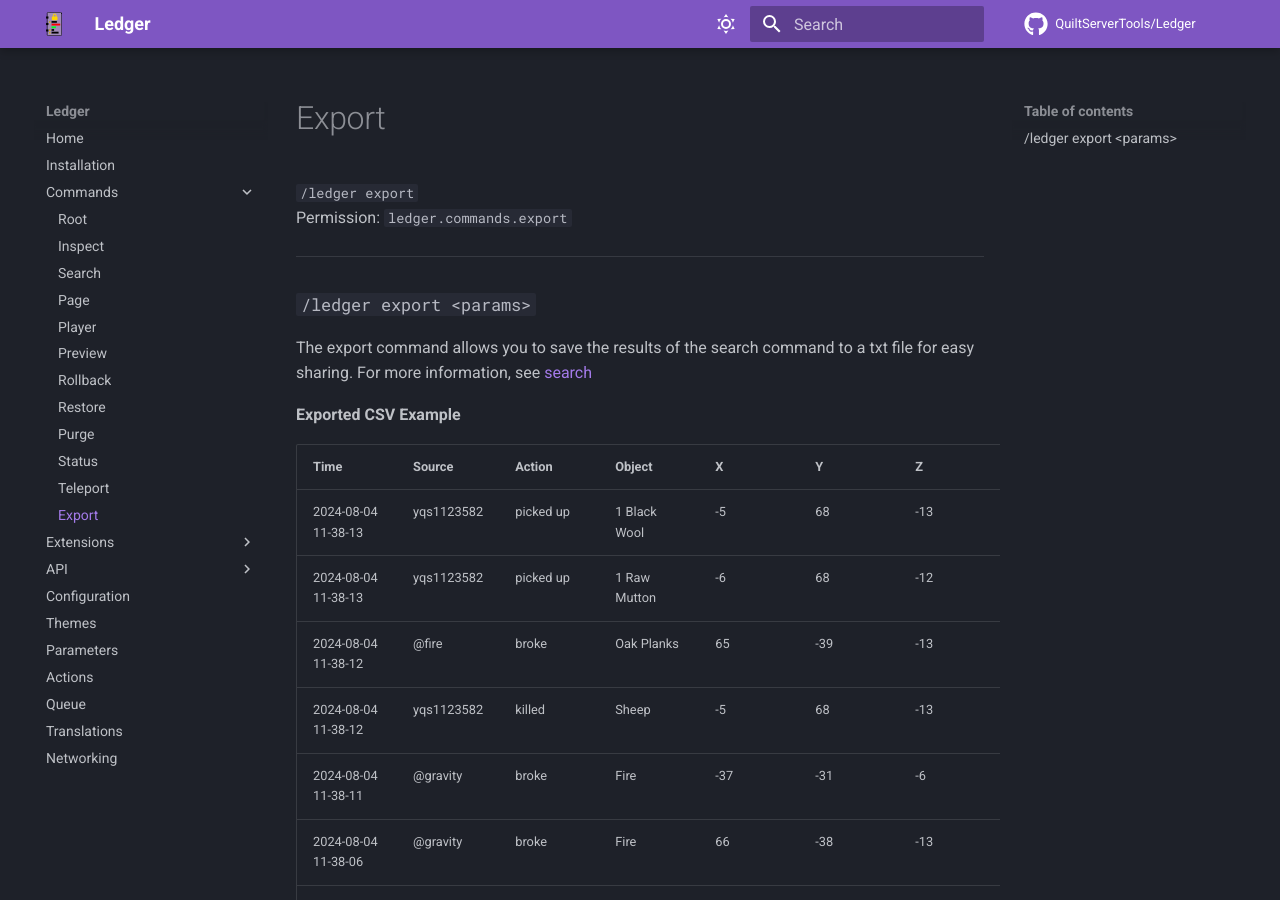
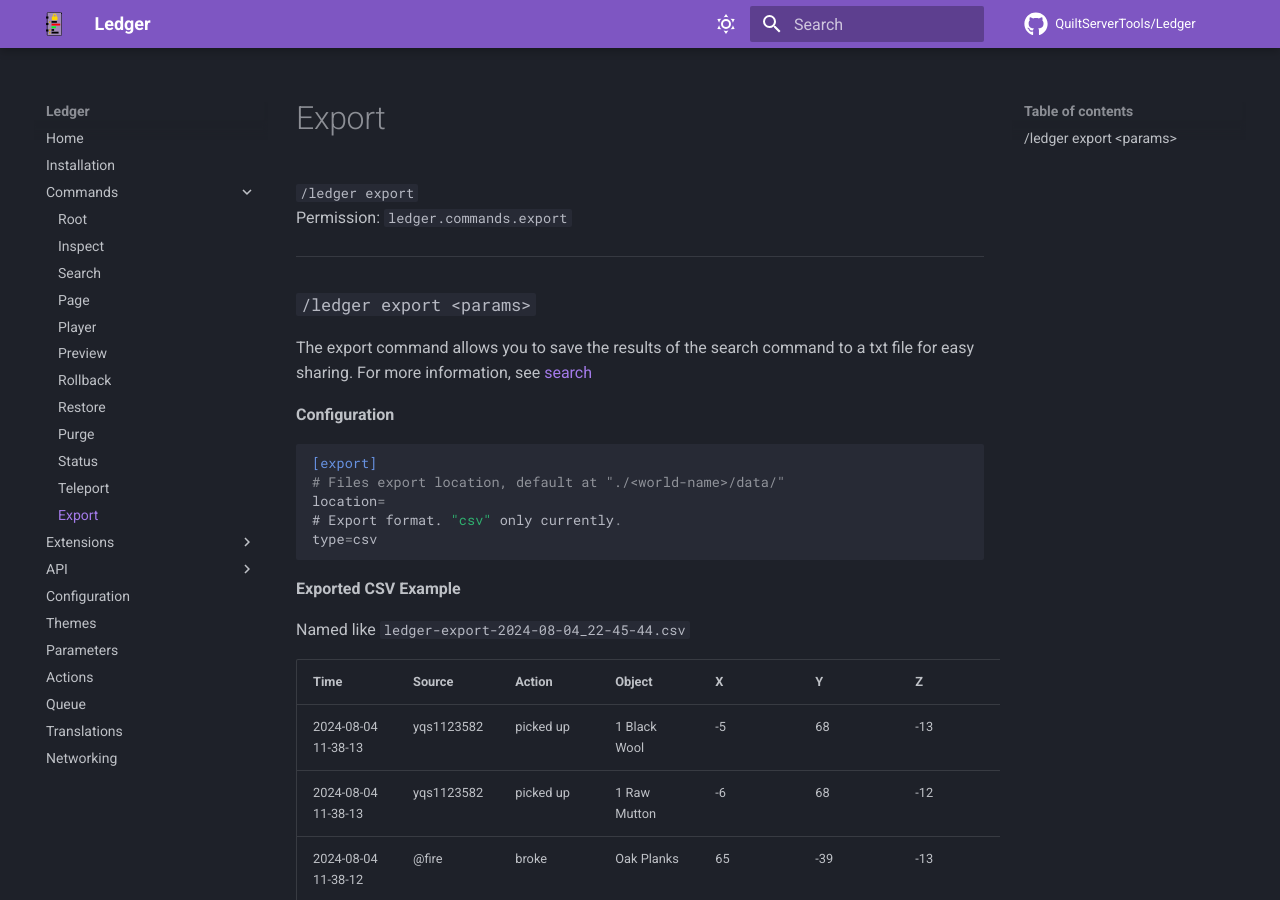
Before and after one commit to QuiltServerTools/Ledger, an MkDocs documentation site: the page built from docs/commands/export.md, in a window 1280 px wide and 900 px high. Built offline with MkDocs 1.6.1 and Material for MkDocs 9.7.7, drawn with Linux system fonts in a browser that asks for light colours; comment, search, counter and statistics services are not loaded; the version menu is left out.

Commit message:
change default export dir and more README

````diff
--- a/docs/commands/export.md
+++ b/docs/commands/export.md
@@ -8,7 +8,19 @@ Permission: `ledger.commands.export`
 The export command allows you to save the results of the search command to a txt file for easy sharing.
 For more information, see [search](../commands/search.md)
 
+**Configuration**
+
+```toml
+[export]
+# Files export location, default at "./<world-name>/data/"
+location=
+# Export format. "csv" only currently.
+type=csv
+```
+
 **Exported CSV Example**
+
+Named like `ledger-export-2024-08-04_22-45-44.csv`
 
 | Time                | Source     | Action    | Object        | X    | Y    | Z    | World               |
 | ------------------- | ---------- | --------- | ------------- | ---- | ---- | ---- | ------------------- |
````
Also changed, not shown: 1 other file.
